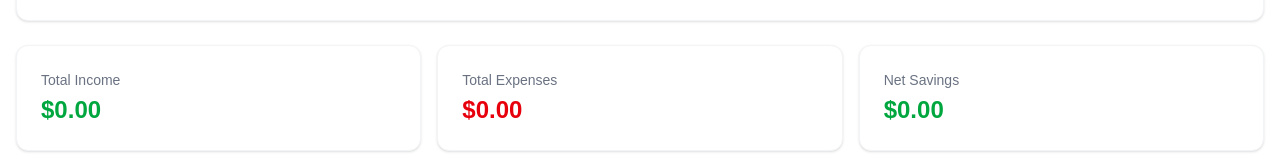
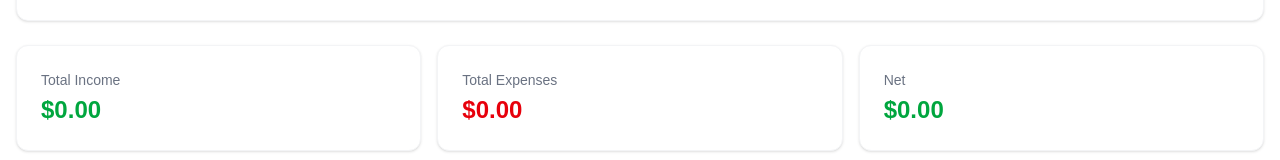
Before and after one commit to gcapon/homebank, a Next.js app: page /reports in a window 1280 px wide. Both pictures are taken after a click on the button "Generate Report". Shown: the part 235-395 px from the top of the page. Built offline with nearby package versions, Linux system fonts and the light colour scheme; no server answers; the database is empty.

Commit message:
Rename Net Savings to Net in reports

```diff
--- a/src/app/reports/page.tsx
+++ b/src/app/reports/page.tsx
@@ -114,7 +114,7 @@
               </p>
             </div>
             <div className="bg-white rounded-xl shadow-sm border border-gray-100 p-6">
-              <p className="text-sm text-gray-500 mb-1">Net Savings</p>
+              <p className="text-sm text-gray-500 mb-1">Net</p>
               <p className={`text-2xl font-bold ${reportData.netSavings >= 0 ? "text-green-600" : "text-red-600"}`}>
                 ${reportData.netSavings.toLocaleString("en-US", { minimumFractionDigits: 2 })}
               </p>
```
